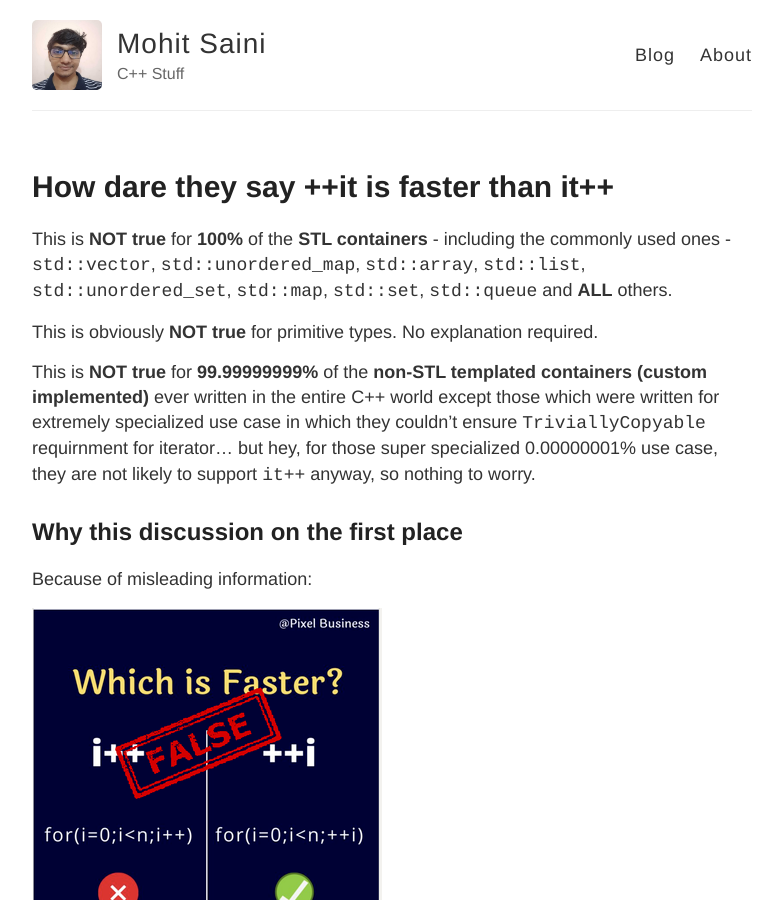
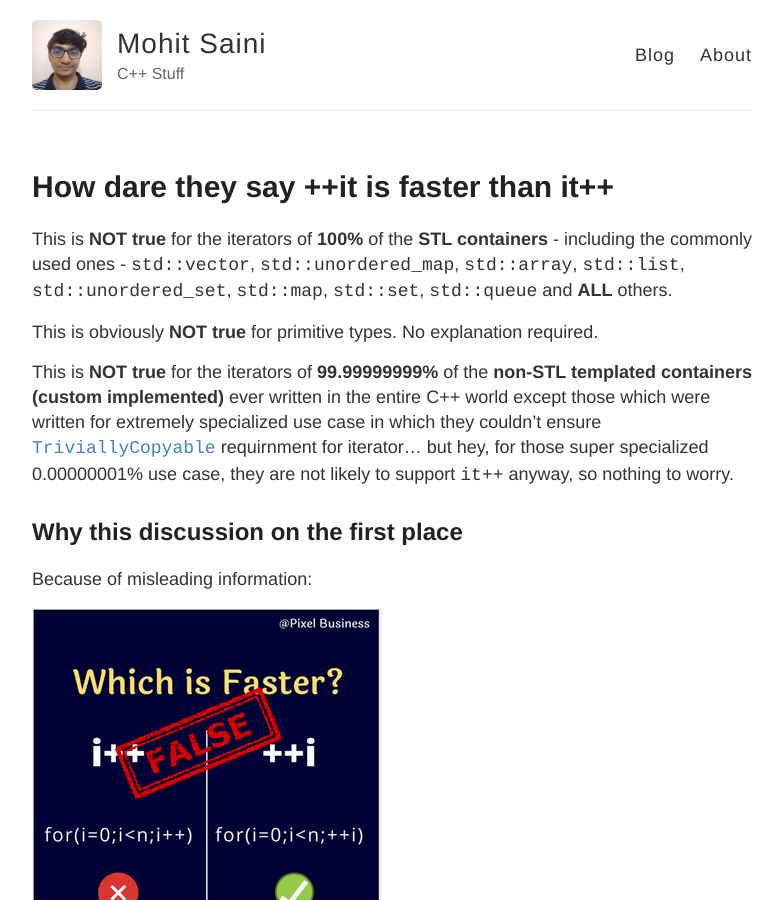
Before and after one commit to mohitmv/blog, a Jekyll site: the page built from _posts/2022-6-1-How-dare-they-say-Pre-Increment-is-faster.md, in a window 1280 px wide and 900 px high. Shown: the whole window, without its empty margins (248-1031 px from the left). Built offline with Jekyll 4.4.1, drawn with Linux system fonts in a browser that asks for light colours.

Commit message:
minor correction in pre_increment blog

```diff
--- a/_posts/2022-6-1-How-dare-they-say-Pre-Increment-is-faster.md
+++ b/_posts/2022-6-1-How-dare-they-say-Pre-Increment-is-faster.md
@@ -4,11 +4,11 @@ title: "How dare they say ++it is faster than it++"
 
 ---
 
-This is **NOT true** for **100%** of the **STL containers** - including the commonly used ones - `std::vector`,    `std::unordered_map`,    `std::array`,   `std::list`,   `std::unordered_set`,   `std::map`,   `std::set`,   `std::queue` and **ALL** others.
+This is **NOT true** for the iterators of **100%** of the **STL containers** - including the commonly used ones - `std::vector`,    `std::unordered_map`,    `std::array`,   `std::list`,   `std::unordered_set`,   `std::map`,   `std::set`,   `std::queue` and **ALL** others.
 
 This is obviously **NOT true** for primitive types. No explanation required.
 
-This is **NOT true** for **99.99999999%** of the **non-STL templated containers (custom implemented)** ever written in the entire C++ world except those which were written for extremely specialized use case in which they couldn't ensure `TriviallyCopyable` requirnment for iterator... but hey, for those super specialized 0.00000001% use case, they are not likely to support `it++` anyway, so nothing to worry.
+This is **NOT true** for the iterators of **99.99999999%** of the **non-STL templated containers (custom implemented)** ever written in the entire C++ world except those which were written for extremely specialized use case in which they couldn't ensure [`TriviallyCopyable`](https://en.cppreference.com/w/cpp/named_req/TriviallyCopyable) requirnment for iterator... but hey, for those super specialized 0.00000001% use case, they are not likely to support `it++` anyway, so nothing to worry.
 
 
 ## Why this discussion on the first place
```
